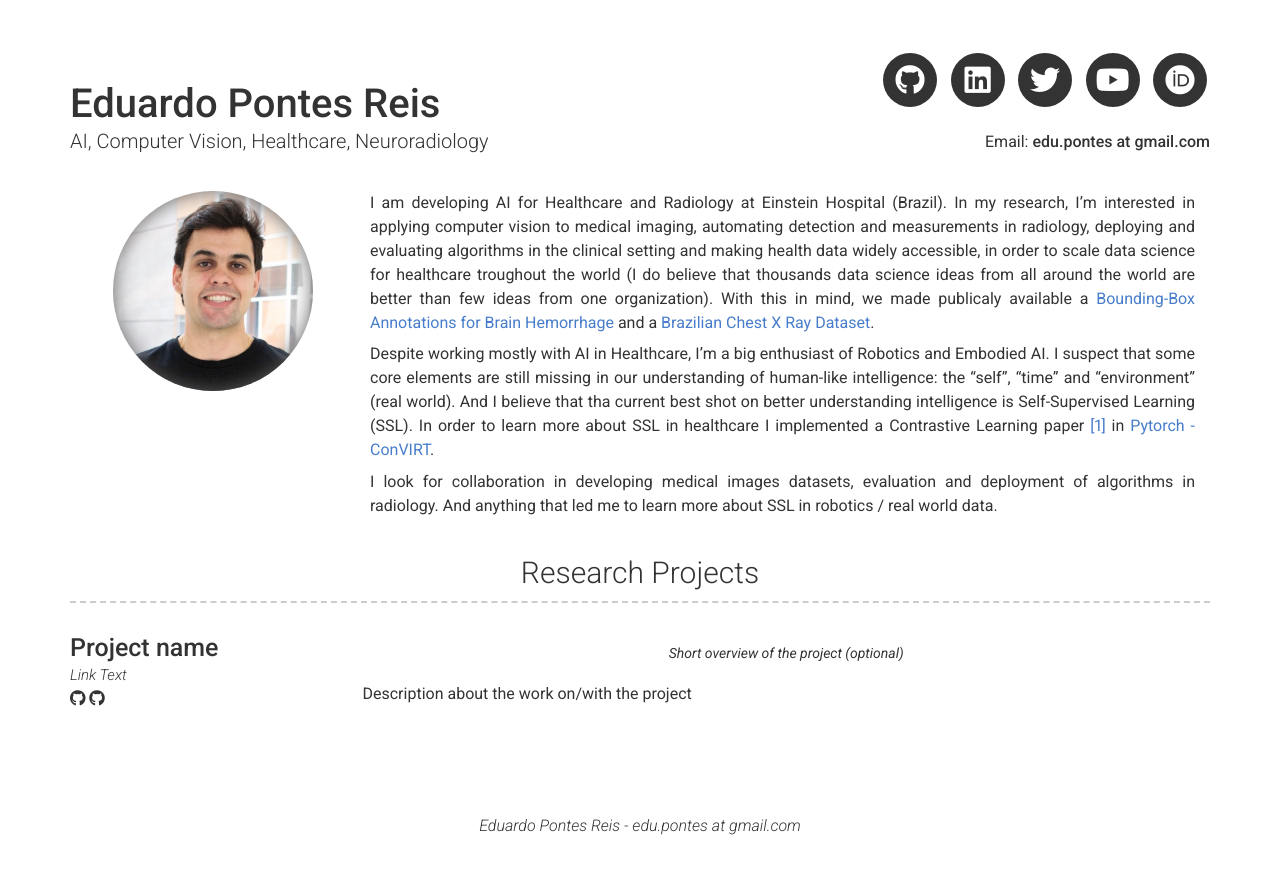
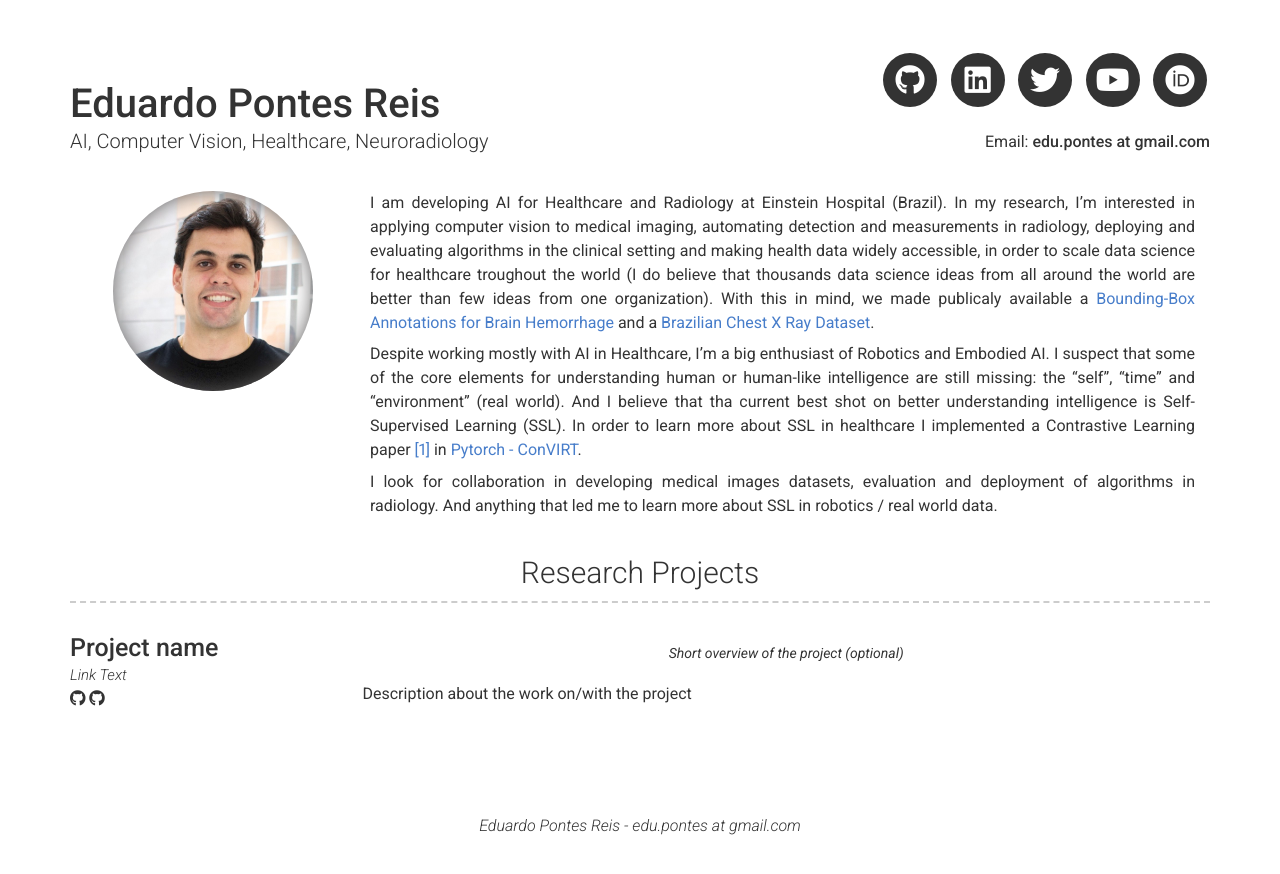
Before and after one commit to edreisMD/edreismd.github.io_old, a Jekyll site: the page built from index.md, in a window 1280 px wide. Shown: the top 874 px of the page. Built offline with Jekyll 4.4.1, drawn with Linux system fonts in a browser that asks for light colours; nearby versions of some CDN libraries.

Commit message:
improve text

```diff
--- a/_config.yml
+++ b/_config.yml
@@ -56,7 +56,7 @@ about_content: | # this will include new lines to allow paragraphs
   With this in mind, we made publicaly available a [Bounding-Box Annotations for Brain Hemorrhage](https://physionet.org/content/bhx-brain-bounding-box/1.1) and a [Brazilian Chest X Ray Dataset](https://physionet.org/content/bhx-brain-bounding-box/1.1).
 
   Despite working mostly with AI in Healthcare, I'm a big enthusiast of Robotics and Embodied AI.
-  I suspect that some core elements are still missing in our understanding of human-like intelligence: the "self", "time" and "environment" (real world).
+  I suspect that some of the core elements for understanding human or human-like intelligence are still missing: the "self", "time" and "environment" (real world).
   And I believe that tha current best shot on better understanding intelligence is Self-Supervised Learning (SSL).
   In order to learn more about SSL in healthcare I implemented a Contrastive Learning paper [[1]](https://arxiv.org/pdf/2010.00747.pdf) in [Pytorch - ConVIRT](https://github.com/edreisMD/ConVIRT-pytorch).
 
```
